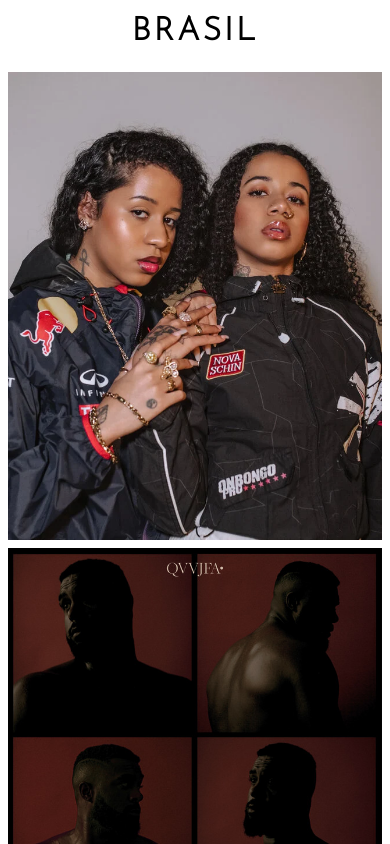
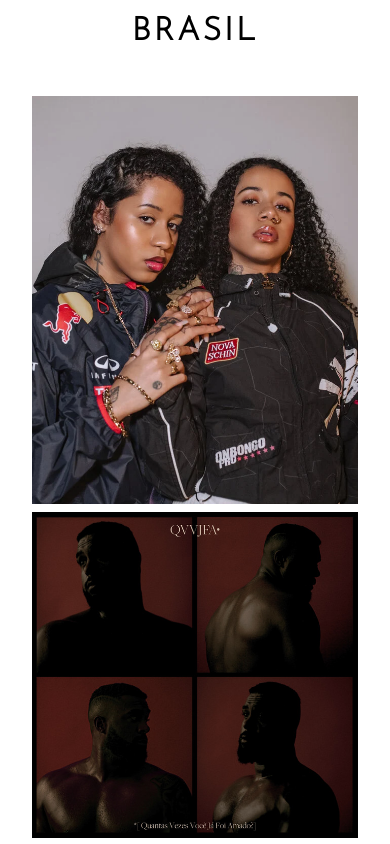
Before and after one commit to NataliaFrancisca/artistas-brasil, a React (Create React App) app: page / in a window 390 px wide. Shown: the top 844 px of the page. Built offline with nearby package versions, Linux system fonts and the light colour scheme; a web font is replaced by a local one.

Commit message:
adding padding to the grid

```diff
--- a/src/components/Home.css
+++ b/src/components/Home.css
@@ -67,6 +67,7 @@ h1{
         "pabllo-vittar  tim-maia"
         "pabllo-vittar  tim-maia"
         "pabllo-vittar  nelson-goncalves";
+        padding: 2rem
     }
 }
 
```
